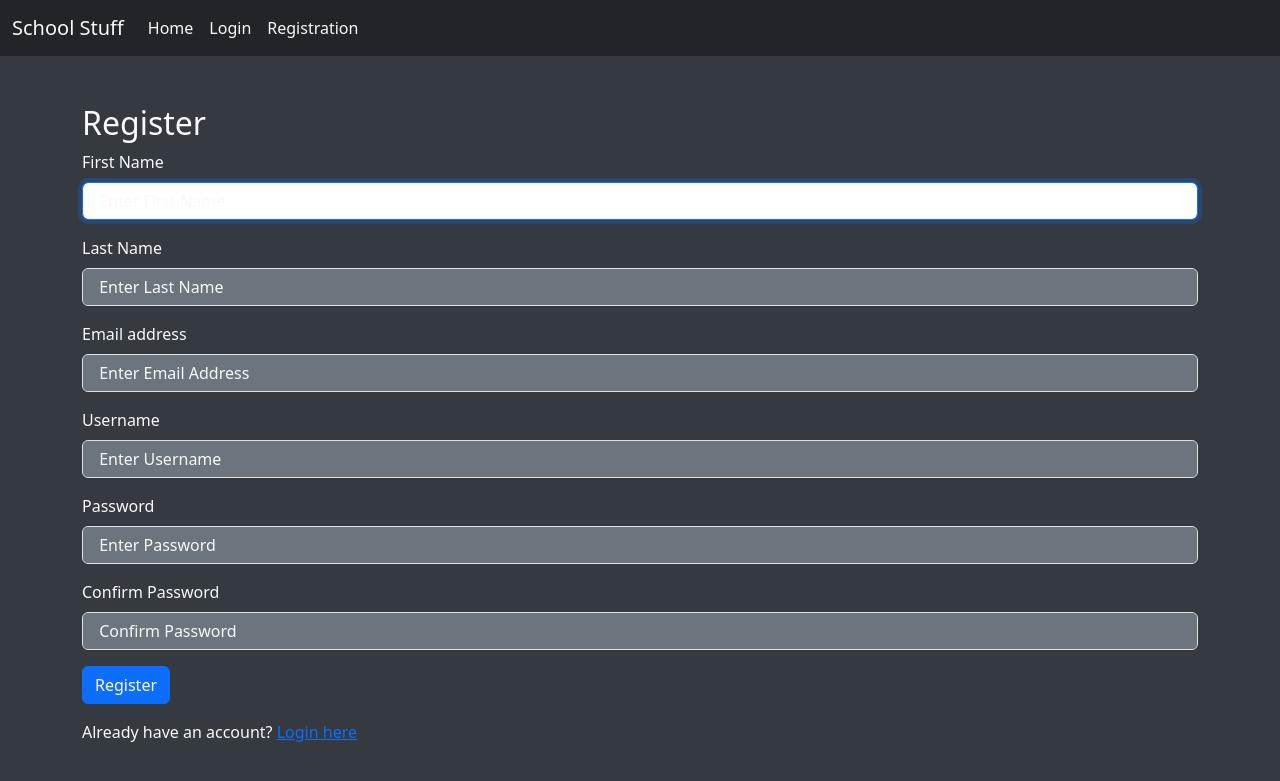
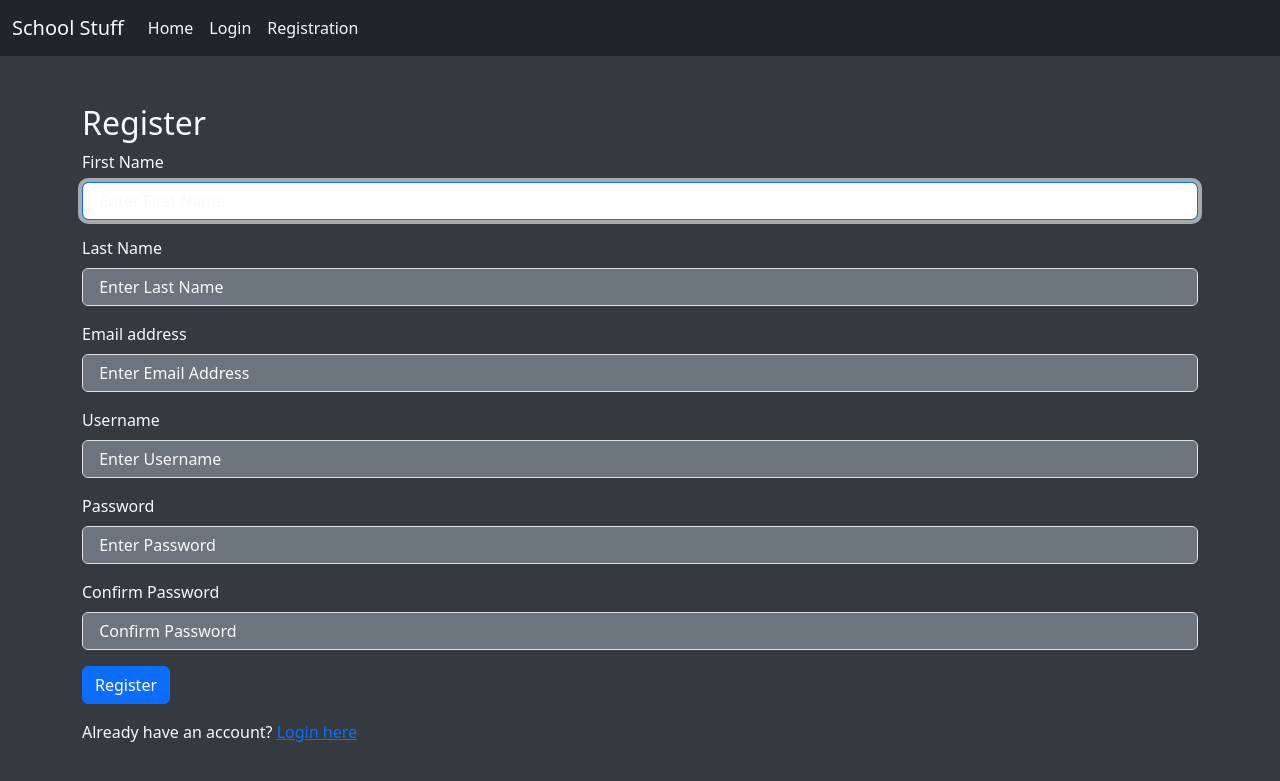
Before and after one commit to Balazs527/Sulis-Weblap02, a PHP site: page /register.php in a window 1280 px wide, with the restyled element focused. Shown: the top 781 px of the page. Run offline with PHP 8.4, Linux system fonts and the light colour scheme.

Commit message:
..................................................

```diff
--- a/dark-theme.css
+++ b/dark-theme.css
@@ -46,5 +46,5 @@
 
   .dark-input:focus {
     border-color: var(--bs-primary);
-    box-shadow: 0 0 0 0.25rem rgba(13, 110, 253, 0.25);
+    box-shadow: 0 0 0 0.25rem rgb(170, 170, 170);
   }
```
